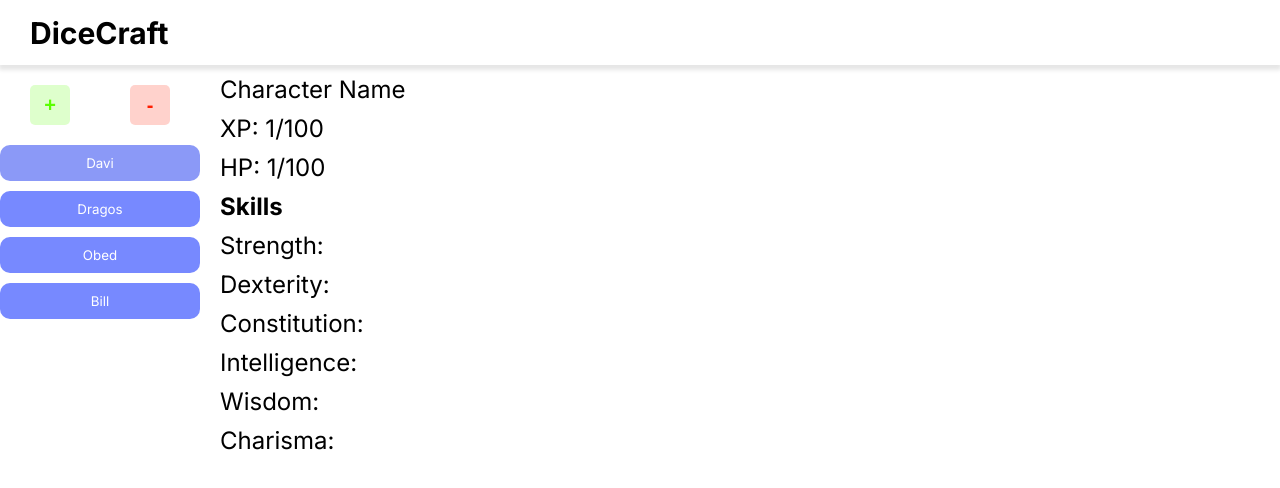
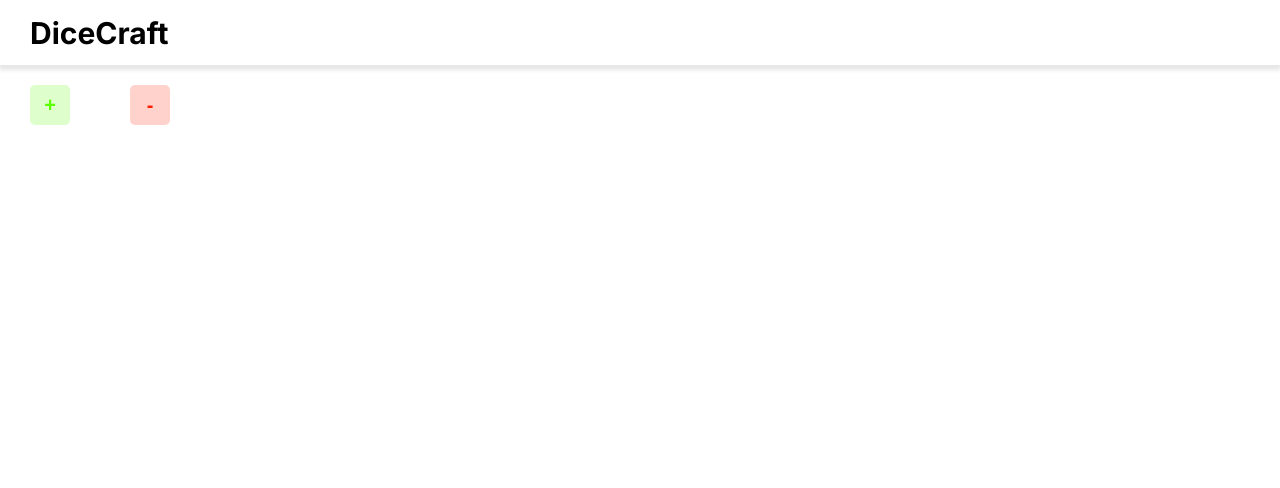
Before and after one commit to Davigbit/DiceCraft, a React (Vite) app: page / in a window 1280 px wide. Shown: the top 488 px of the page. Built offline with nearby package versions, Linux system fonts and the light colour scheme.

Commit message:
Moved all functions from sidebar to app function, and made stats change depending on character. Need to make stats changeable on stat page.

```diff
--- a/index.html
+++ b/index.html
@@ -3,9 +3,13 @@
   <head>
     <meta charset="UTF-8" />
     <meta name="viewport" content="width=device-width, initial-scale=1.0" />
+
+    <!--Google Fonts-->
     <link rel="preconnect" href="https://fonts.googleapis.com">
     <link rel="preconnect" href="https://fonts.gstatic.com" crossorigin>
     <link href="https://fonts.googleapis.com/css2?family=Inter:wght@400;600;700&display=swap" rel="stylesheet">
+
+    <!--Title & Favicon-->
     <title>DiceCraft</title>
   </head>
   <body>
--- a/src/App.tsx
+++ b/src/App.tsx
@@ -1,18 +1,85 @@
-import Header from "./components/header/Header.tsx"
-import Sidebar from "./components/sidebar/Sidebar.tsx"
-import Stats from "./components/stats/Stats.tsx"
+import Header from "./components/header/Header.tsx";
+import Sidebar from "./components/sidebar/Sidebar.tsx";
+import Stats from "./components/stats/Stats.tsx";
+import {useEffect, useState} from "react";
 
-import { characters } from "./data.tsx"
+export interface characterSheet {
+    id: number;
+    name: string;
+    lvl: number;
+    hp: number;
+    xp: number;
+    strength: number;
+    dexterity: number;
+    constitution: number;
+    intelligence: number;
+    wisdom: number;
+    charisma: number;
+}
 
 export default function App() {
+    const [characterList, setCharacterList] = useState<characterSheet[]>(() => JSON.parse(localStorage.getItem("characterData") as string) || []);
+    const [currentId, setCurrentId] = useState<number>(-1);
+
+    useEffect(() => {
+        localStorage.setItem("characterData", JSON.stringify(characterList));
+    }, [characterList]);
+
+    function addCharacter() {
+        setCharacterList([...characterList, {
+            id: Math.floor(Math.random() * 9999),
+            name: "Character Name",
+            lvl: 1,
+            hp: 100,
+            xp: 0,
+            strength: 0,
+            dexterity: 0,
+            constitution: 0,
+            intelligence: 0,
+            wisdom: 0,
+            charisma: 0
+        }]);
+    }
+
+    function deleteCharacter(id: number) {
+        if (currentId === id) {
+            setCurrentId(-1);
+        }
+        setCharacterList(characterList.filter(character => character.id !== id));
+    }
+
+    function getCurrentCharacter(id: number) {
+        for (const character of characterList) {
+            if (character.id === id) {
+                return character;
+            }
+        }
+        return {
+            id: Math.floor(Math.random() * 9999),
+            name: "Character Name",
+            lvl: 1,
+            hp: 100,
+            xp: 0,
+            strength: 0,
+            dexterity: 0,
+            constitution: 0,
+            intelligence: 0,
+            wisdom: 0,
+            charisma: 0
+        };
+    }
+
+    function updateCharacterStats(updatedCharacter: characterSheet) {
+        setCharacterList(characterList.map(character => character.id === updatedCharacter.id ? updatedCharacter : character));
+    }
 
     return (
         <div>
             <Header />
             <div style={{display: "flex", flexDirection: "row"}}>
-          <Sidebar characterData={characters} />
-          <Stats />
+                <Sidebar characterData={characterList} currentId={currentId} addFunction={addCharacter} deleteFunction={deleteCharacter} updateId={setCurrentId} />
+                {characterList.length > 0 && currentId !== -1 && <Stats characterStats={getCurrentCharacter(currentId)} updateFunction={updateCharacterStats}/>}
             </div>
         </div>
-  )
+    );
 }
--- a/src/components/header/Header.tsx
+++ b/src/components/header/Header.tsx
@@ -1,4 +1,4 @@
-import "./Header.css"
+import "./Header.css";
 
 export default function Header() {
 
@@ -6,5 +6,5 @@
         <header>
             <h1 className="header--title">DiceCraft</h1>
         </header>
-    )
+    );
 }
--- a/src/components/sidebar/Sidebar.tsx
+++ b/src/components/sidebar/Sidebar.tsx
@@ -1,65 +1,28 @@
-import { useState } from "react"
-import "./sidebar.css"
+import { characterSheet } from "../../App.tsx";
+import "./sidebar.css";
 
-interface character {
-    id: number;
-    name: string;
-    lvl: number;
-    strength: number;
-    dexterity: number;
-    constitution: number;
-    intelligence: number;
-    wisdom: number;
-    charisma: number;
-}
-
-const baseCharacter: character = {
-    id: 0,
-    name: "Character Name",
-    lvl: 1,
-    strength: 0,
-    dexterity: 0,
-    constitution: 0,
-    intelligence: 0,
-    wisdom: 0,
-    charisma: 0
-}
-
-export default function Sidebar(props: {characterData: character[]}) {
-
-    const [characterList, setCharacterList] = useState<character[]>(props.characterData)
-    const [currentId, setCurrentId] = useState<number>(1)
-    const characterListElements = characterList.map(character => {
-
-        let classes: string
-        if (currentId === character.id) {
-            classes = "sidebar--character selected"
+export default function Sidebar(props: {characterData: characterSheet[], currentId: number, addFunction: () => void, deleteFunction: (id: number) => void, updateId: (id: number) => void;}) {
+    const characterList = props.characterData.map(character => {
+        let classes: string;
+        if (props.currentId === character.id) {
+            classes = "sidebar--character selected";
         }
         else {
-            classes = "sidebar--character"
+            classes = "sidebar--character";
         }
 
-        return (<button className={classes} onClick={() => setCurrentId(character.id)}
-                        key={character.id}>{character.name}</button>)
-    })
-
-    function addCharacter(character: character) {
-        setCharacterList([...characterList, {...character, id: Math.random()}])
-    }
-
-    function deleteCharacter(id: number) {
-        setCharacterList(characterList.filter(character => character.id !== id))
-    }
+        return (<button className={classes} onClick={() => props.updateId(character.id)} key={character.id}>{character.name}</button>);
+    });
 
     return (
         <nav className="sidebar">
         <div className="sidebar-buttons">
-                <button className="sidebar--button add" onClick={() => addCharacter(baseCharacter)}>+</button>
-                <button className="sidebar--button del" onClick={() => deleteCharacter(currentId)}>-</button>
+                <button className="sidebar--button add" onClick={() => props.addFunction()}>+</button>
+                <button className="sidebar--button del" onClick={() => props.deleteFunction(props.currentId)}>-</button>
             </div>
             <div className="sidebar-characters">
-                {characterListElements}
+                {characterList.length > 0 && characterList}
             </div>
         </nav>
-    )
+    );
 }
--- a/src/components/stats/Stats.tsx
+++ b/src/components/stats/Stats.tsx
@@ -1,18 +1,19 @@
-import "./stats.css"
+import { characterSheet } from "../../App.tsx";
+import "./stats.css";
 
-export default function Stats() {
+export default function Stats(props: {characterStats: characterSheet, updateFunction: (updatedCharacter: characterSheet) => void }) {
     return (
         <main className="stats">
-            <h2 className="stats--text">Character Name</h2>
-            <h2 className="stats--text">XP: 1/100</h2>
-            <h2 className="stats--text">HP: 1/100</h2>
+            <h2 className="stats--text">{props.characterStats.name}</h2>
+            <h2 className="stats--text">XP: {props.characterStats.hp}/100</h2>
+            <h2 className="stats--text">HP: {props.characterStats.xp}/100</h2>
             <h2 className="stats--title">Skills</h2>
-            <h2 className="stats--text">Strength:</h2>
-            <h2 className="stats--text">Dexterity:</h2>
-            <h2 className="stats--text">Constitution:</h2>
-            <h2 className="stats--text">Intelligence:</h2>
-            <h2 className="stats--text">Wisdom:</h2>
-            <h2 className="stats--text">Charisma:</h2>
+            <h2 className="stats--text">Strength: {props.characterStats.strength}</h2>
+            <h2 className="stats--text">Dexterity: {props.characterStats.dexterity}</h2>
+            <h2 className="stats--text">Constitution: {props.characterStats.constitution}</h2>
+            <h2 className="stats--text">Intelligence: {props.characterStats.intelligence}</h2>
+            <h2 className="stats--text">Wisdom: {props.characterStats.wisdom}</h2>
+            <h2 className="stats--text">Charisma: {props.characterStats.charisma}</h2>
         </main>
-    )
+    );
 }
--- a/src/data.tsx
+++ /dev/null
@@ -1,57 +0,0 @@
-interface character {
-    id: number;
-    name: string;
-    lvl: number;
-    strength: number;
-    dexterity: number;
-    constitution: number;
-    intelligence: number;
-    wisdom: number;
-    charisma: number;
-}
-
-export const characters: character[] = [
-    {
-        id: 1,
-        name: "Davi",
-        lvl: 100,
-        strength: 27,
-        dexterity: 0,
-        constitution: 0,
-        intelligence: 0,
-        wisdom: 0,
-        charisma: 0
-    },
-    {
-        id: 2,
-        name: "Dragos",
-        lvl: 100,
-        strength: 0,
-        dexterity: 27,
-        constitution: 0,
-        intelligence: 0,
-        wisdom: 0,
-        charisma: 0
-    },
-    {
-        id: 3,
-        name: "Obed",
-        lvl: 100,
-        strength: 0,
-        dexterity: 0,
-        constitution: 27,
-        intelligence: 0,
-        wisdom: 0,
-        charisma: 0
-    },
-    {
-        id: 4,
-        name: "Bill",
-        lvl: 100,
-        strength: 0,
-        dexterity: 0,
-        constitution: 0,
-        intelligence: 27,
-        wisdom: 0,
-        charisma: 0
-    }]
```
Also changed, not shown: src/main.tsx (+8 -8 lines). Lines whose indentation alone changed are shown as unchanged.
